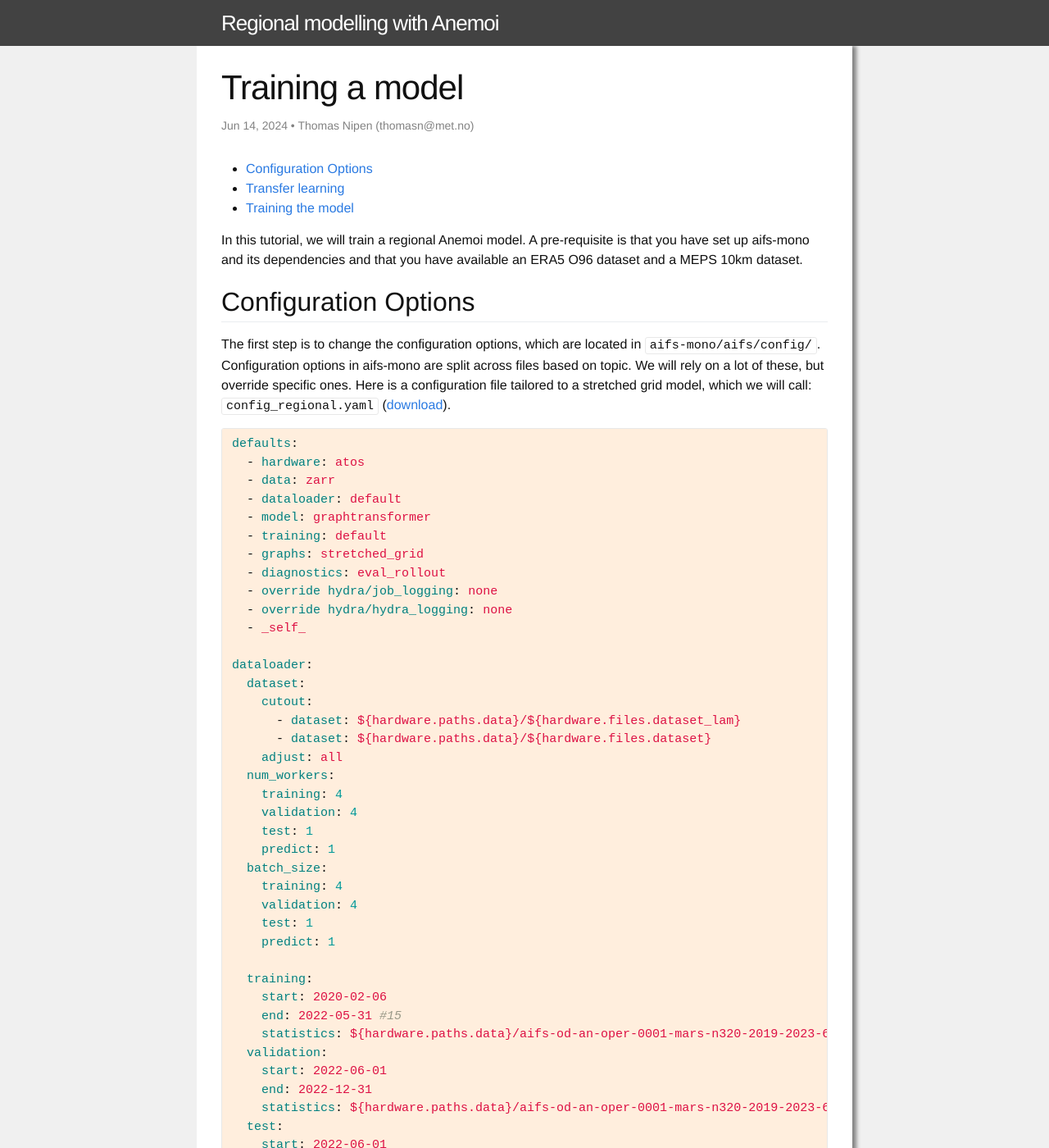
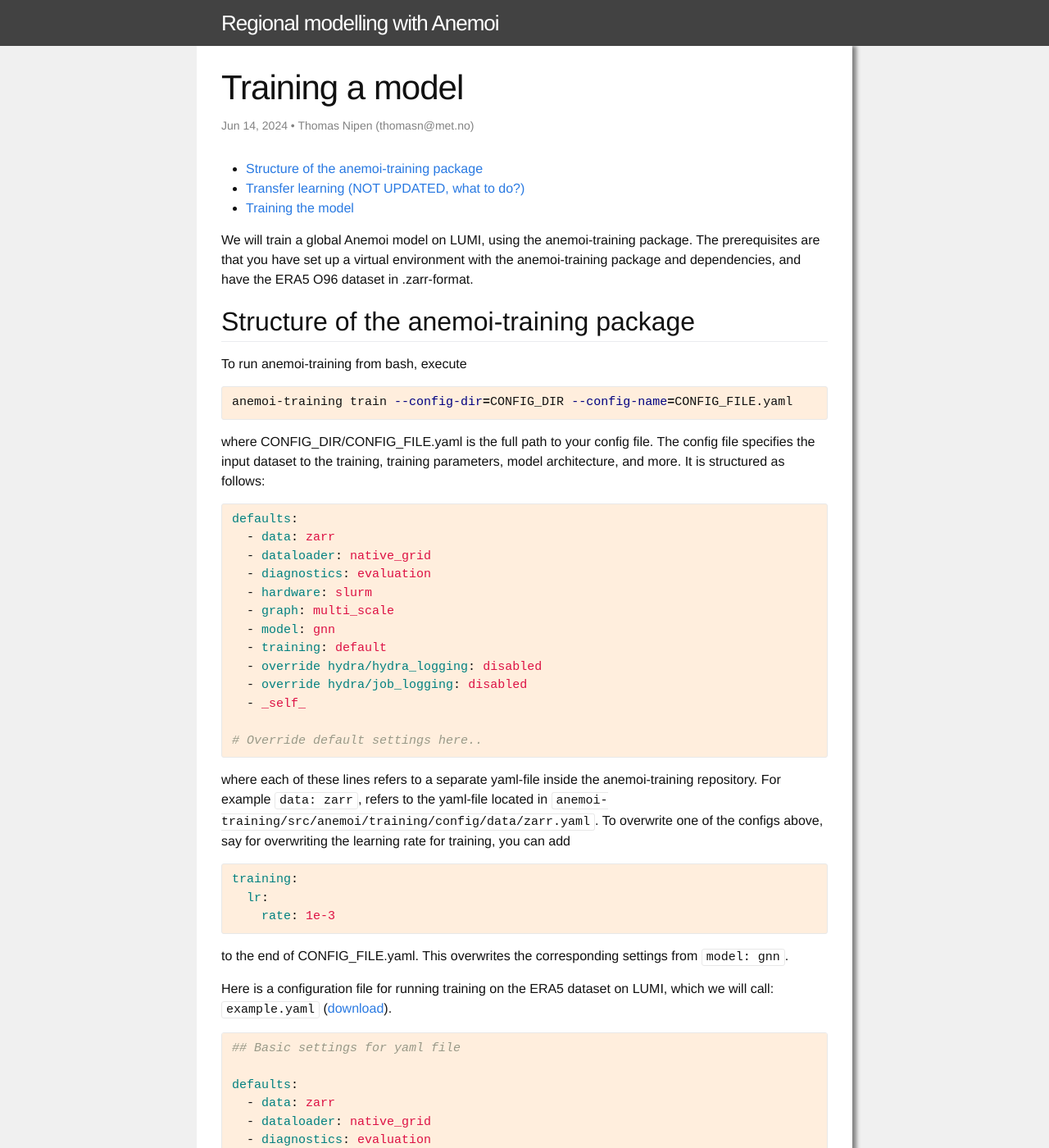
Before and after one commit to metno/anemoi-regional-tutorial, a Jekyll site: the page built from tutorial/training.markdown, in a window 1280 px wide and 1400 px high. Shown: the whole window at 82% size. Built offline with Jekyll 4.4.1, drawn with Linux system fonts in a browser that asks for light colours; some of the changed text lies outside the part shown.

Commit message:
Add yaml-settings for anemoi-training on LUMI
Typo.

Formatting.

Details.

Formatting.

```diff
--- /dev/null
+++ b/_includes/files/training/example.yaml
@@ -0,0 +1,47 @@
+## Basic settings for yaml file
+
+defaults:
+  - data: zarr
+  - dataloader: native_grid
+  - diagnostics: evaluation
+  - hardware: slurm
+  - graph: multi_scale
+  - model: gnn
+  - training: default
+  - override hydra/hydra_logging: disabled
+  - override hydra/job_logging: disabled
+  - _self_
+
+hydra:
+  output_subdir: null
+  run:
+    dir: .
+
+dataloader:
+  dataset: ${hardware.paths.data}/${hardware.files.dataset}
+
+  limit_batches:
+    training: 100
+    validation: 100
+  batch_size:
+    training: 1
+    validation: 1
+
+hardware:
+  paths:
+    data: /PATH/TO/DATASET/FOLDER/
+    output: /PATH/TO/OUTPUT/FOLDER
+    graph: ${hardware.paths.output}
+  files:
+    dataset: aifs-ea-an-oper-0001-mars-o96-1979-2022-6h-v6.zarr # ERA5 dataset
+    graph: advanced_graph.pt # Name of graph, which will be generated by training.
+
+model:
+  num_channels: 128
+
+data:
+  resolution: o96
+
+training:
+  lr:
+    rate: 1e-3
--- a/tutorial/training.markdown
+++ b/tutorial/training.markdown
@@ -8,31 +8,70 @@ toc: true
 tags: anemoi
 ---
 
-In this tutorial, we will train a regional Anemoi model. A pre-requisite is that you have set up aifs-mono and its
-dependencies and that you have available an ERA5 O96 dataset and a MEPS 10km dataset.
+We will train a global Anemoi model on LUMI, using
+the anemoi-training package. The prerequisites are that you have set
+up a virtual environment with the anemoi-training package and
+dependencies, and have the ERA5 O96 dataset in .zarr-format.
 
-## Configuration Options
-The first step is to change the configuration options, which are located in
-`aifs-mono/aifs/config/`. Configuration options in aifs-mono are split across files based on topic. We will
-rely on a lot of these, but override specific ones. Here is a configuration file tailored to a stretched grid
-model, which we will call: `config_regional.yaml`
-([download]({{ site.baseurl }}/assets/files/training/config_regional.yaml)).
+
+## Structure of the anemoi-training package
+
+To run anemoi-training from bash, execute
+
+{% highlight bash %}
+anemoi-training train --config-dir=CONFIG_DIR --config-name=CONFIG_FILE.yaml
+{% endhighlight %}
+
+where CONFIG_DIR/CONFIG_FILE.yaml is the
+full path to
+your config file. The config file specifies the input dataset to the
+training, training parameters, model architecture, and more. It is structured
+as follows:
 
 {% highlight yaml %}
-{% include files/training/config_regional.yaml %}
+defaults:
+  - data: zarr
+  - dataloader: native_grid
+  - diagnostics: evaluation
+  - hardware: slurm
+  - graph: multi_scale
+  - model: gnn
+  - training: default
+  - override hydra/hydra_logging: disabled
+  - override hydra/job_logging: disabled
+  - _self_
+
+# Override default settings here..
 {% endhighlight %}
 
-The first part specifies the default options from the specified config files. For example, `data: zarr` loads
-data options from `aifs-mono/aifs/config/data/zarr.yaml`.
+where each of these lines refers to a separate yaml-file inside the
+anemoi-training repository. For example `data: zarr`, refers to the yaml-file
+located in `anemoi-training/src/anemoi/training/config/data/zarr.yaml`.
+To overwrite one of the configs above, say for
+overwriting the learning rate for training, you can add
 
-The options after the `defaults` section override specific options provided by default. For example, we
-override the number of gpus per node to 8 (which is 1 in the default atos configuration that we loaded for
-hardware).
+{% highlight yaml %}
+training:
+  lr:
+    rate: 1e-3
+{% endhighlight %}
 
-The options that are important for us are:
-- **hardware.num_gpus_per_node**: Set this to 8 on LUMI (as there are 8 GPU partitions per node). Other compute
-- **hardware.num_gpus_per_model**: This specifies model paralellism. When running large models on many nodes,
-    consider increasing this. Clusters might have a different value.
+to the end of CONFIG_FILE.yaml. This overwrites the corresponding
+settings from `model: gnn`.
+
+
+Here is a configuration file for running training on the ERA5 dataset
+on LUMI, which we will call: `example.yaml`
+([download]({{ site.baseurl }}/assets/files/training/example.yaml)).
+
+{% highlight yaml %}
+{% include files/training/example.yaml %}
+{% endhighlight %}
+
+In this example, we override the files and paths (which is not
+specified in the slurm.yaml).
+
+Important options for us are:
 - **hardware.paths.data**: Base directory where datasets are stored
 - **hardware.paths.output**: Where will model checkpoints and other output data such as plots be stored
 - **hardware.files**: This names the datasets that we will use to train with. Use `dataset` for specifying the
@@ -43,7 +82,7 @@ graph will be constructed on the fly.
 The value you set for `experiment_name` to create a group many of your runs. `run_name` should be something
 uniquely describing one specific training run.
 
-### Transfer learning
+### Transfer learning (NOT UPDATED, what to do?)
 
 If you want to pre-train a model on one domain and fine-tune on another, you first need to turn off trainable
 parameters by adding this to your configuration:
@@ -77,7 +116,7 @@ don't pre-train a model based on variables that will not be available when fine-
 Finally we can train a regional model! Run this:
 
 {% highlight bash %}
-aifs-train  --config-dir ./ --config-name config_regional.yaml
+anemoi-training  --config-dir=./ --config-name=example.yaml
 {% endhighlight %}
 
 If you are running this in the [job script on LUMI]({{ 'getting-started-on-lumi' }}) that we looked at earlier
```
